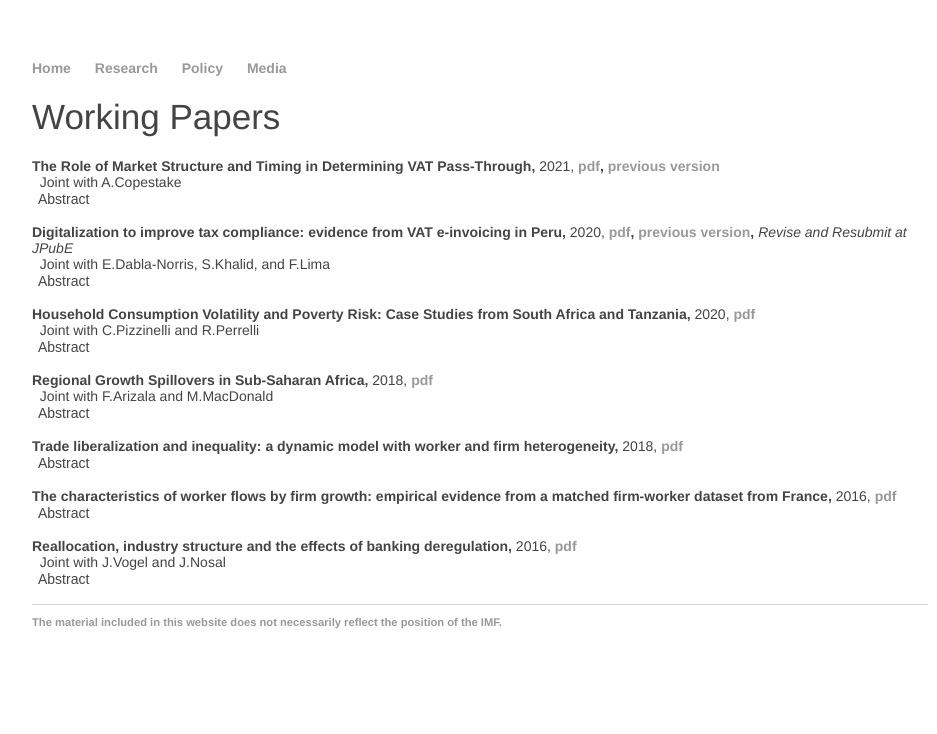
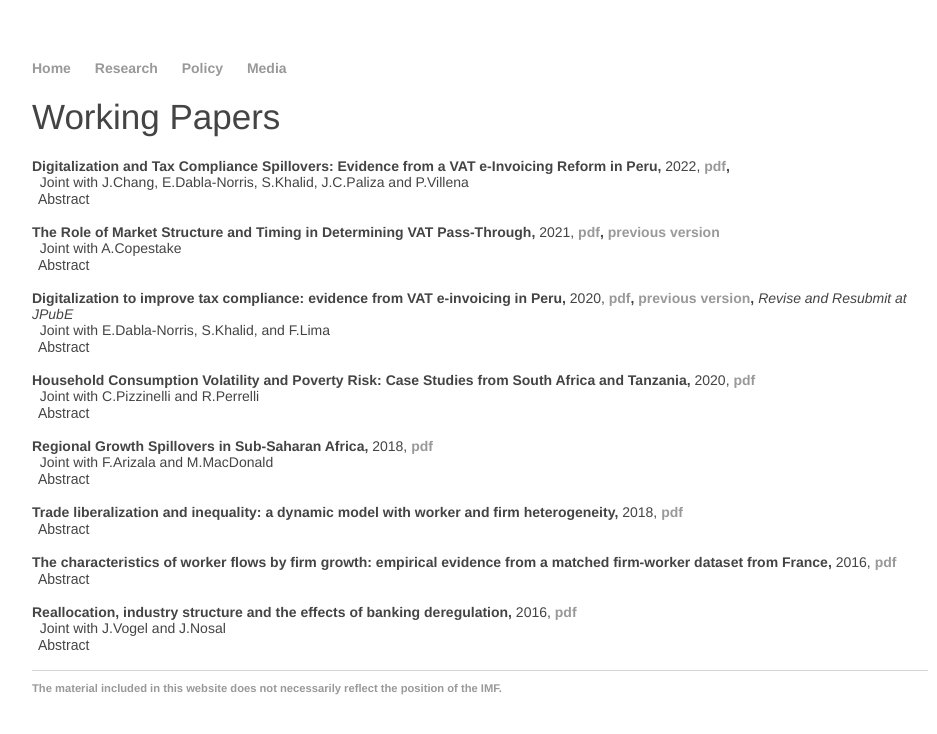
Before and after one commit to matthieubellon/matthieubellon.github.io, a Jekyll site: the page built from research/index.html, in a window 1280 px wide. Shown: the top 734 px of the page, without its empty margins (160-1097 px from the left). Built offline with Jekyll 4.4.1, drawn with Linux system fonts in a browser that asks for light colours.

Commit message:
Update index.html

```diff
--- a/research/index.html
+++ b/research/index.html
@@ -4,6 +4,15 @@ title: Matthieu Bellon, Economist
 ---
 <h1 id="Research_Papers">Working Papers</h1>
 <div class="pad-body">
+
+<br><strong>Digitalization and Tax Compliance Spillovers: Evidence from a VAT e-Invoicing Reform in Peru,</strong> 2022, <strong>
+<a href="https://www.imf.org/-/media/Files/Publications/WP/2022/English/wpiea2022057-print-pdf.ashx">pdf</a>, </strong>
+<br>&nbsp; Joint with J.Chang, E.Dabla-Norris, S.Khalid, J.C.Paliza and P.Villena <br>
+<button type="button" class="collapsible">Abstract</button>
+<div class="content">
+Our study uses administrative data on firm-to-firm transactions and quasi- experimental variation in the rollout of electronic invoicing reforms in Peru to study the diffusion of e-invoicing through firm networks and its effect on tax compliance. We find that voluntary e-invoicing adoption is higher amongst firms with partners who are mandated to adopt e-invoicing, implying positive technology adoption spillovers. Spillovers are stronger from downstream partners and from export-oriented firms. Firms are less likely to continue transacting with a partner who has been mandated into e-invoicing, with the effect only partially reversed if both firms adopt e-invoicing, suggesting that network segmentation may occur. Smaller firms who transact with partners mandated into e-invoicing report 11 percent more sales and pay 17 more VAT in the year that their partner is mandated to adopt e-invoicing, suggesting positive spillovers in tax compliance behavior for this subset of firms.
+</div>
+<br>
 
 <br><strong>The Role of Market Structure and Timing in Determining VAT Pass-Through,</strong> 2021,
 <strong>
```
